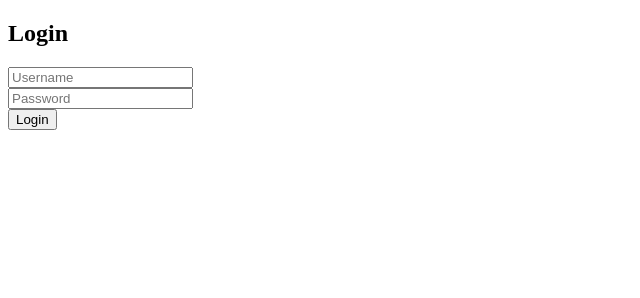
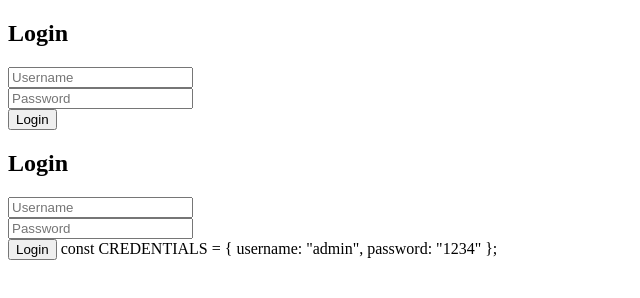
Before and after one commit to mmbbrpknsayam/HTML-Web, a plain HTML site: page index.html in a window 1280 px wide. Shown: the whole page, without its empty margins (0-640 px from the left). Drawn offline with Linux system fonts and the light colour scheme.

Commit message:
Update index.html

```diff
--- a/index.html
+++ b/index.html
@@ -23,3 +23,42 @@
   </script>
 </body>
 </html>
+
+
+
+<!DOCTYPE html>
+<html>
+<head><title>Login</title></head>
+<body>
+  <h2>Login</h2>
+  <input id="username" placeholder="Username"><br>
+  <input id="password" type="password" placeholder="Password"><br>
+  <button onclick="login()">Login</button>
+
+  <script src="credentials.js"></script>
+  <script>
+    function login() {
+      const user = document.getElementById("username").value;
+      const pass = document.getElementById("password").value;
+
+      if (user === CREDENTIALS.username && pass === CREDENTIALS.password) {
+        alert("Login success!");
+        window.location.href = "dashboard.html";
+      } else {
+        alert("Wrong login");
+      }
+    }
+  </script>
+</body>
+</html>
+
+
+
+
+
+
+
+const CREDENTIALS = {
+  username: "admin",
+  password: "1234"
+};
```
